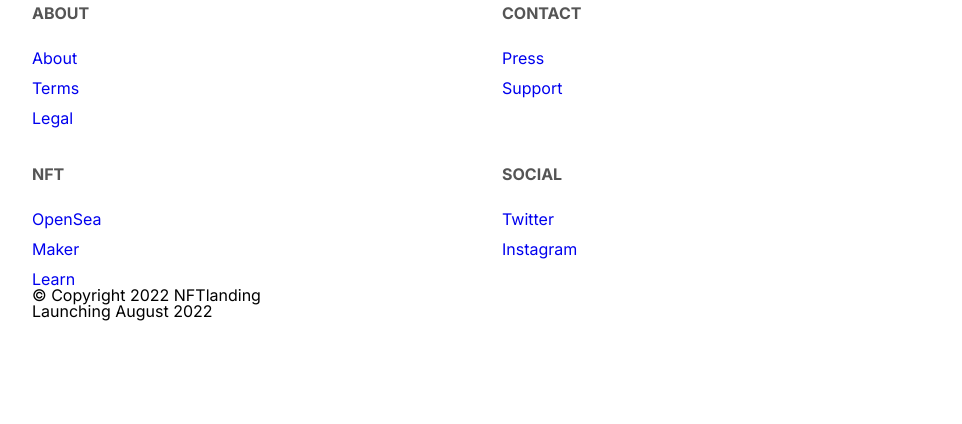
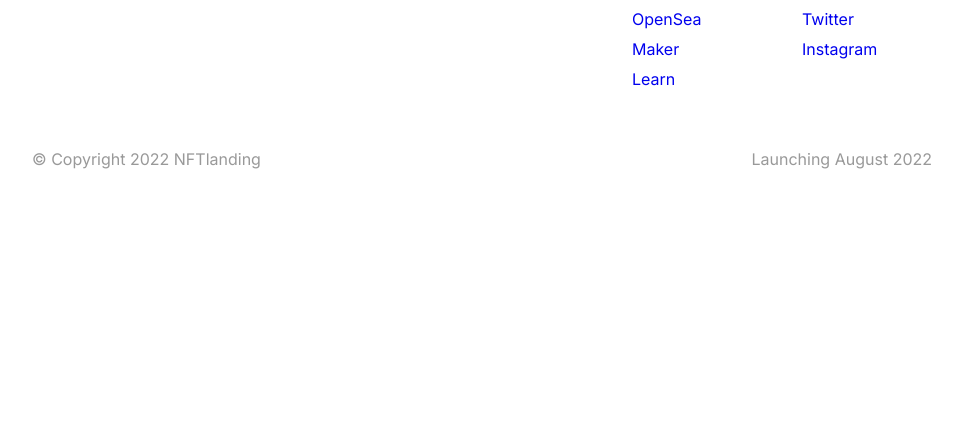
Before and after one commit to SimonasMaz/Atsiskaitymas, a plain HTML site: page Index.html in a window 1280 px wide. Shown: the part 2447-2871 px from the top of the page, without its empty margins (158-1120 px from the left). After the commit the page ends 2719 px from the top, so only its background shows below. Drawn offline with Linux system fonts and the light colour scheme.

Commit message:
footer finished

```diff
--- a/assets/elements/_footer.scss
+++ b/assets/elements/_footer.scss
@@ -25,6 +25,8 @@
 
 
     @include xm {
+        flex-direction: row;
+        align-items: center;
 
 
     };
@@ -68,6 +70,24 @@
     grid-auto-flow: column;
     gap:40px;
 
+    @include xm {
+        min-width: 300px;
+
+
+    };
+
+    @include xl {
+
+
+    };
+
+    @include xxl {
+        grid-template-columns: 1fr 1fr 1fr 1fr;
+    grid-template-rows: 1fr ;
+    min-width: 600px;
+    };
+
+
 
 
 
@@ -78,6 +98,9 @@
     display: flex;
     flex-direction: column;
     color: $dark2;
+
+
+
 
     a {
         text-decoration: none;
@@ -105,3 +128,55 @@
 
 
 }
+
+
+.footer_bottom {
+    display: flex;
+    color: $dark4;
+    padding-top: 64px;
+    justify-content: space-between;
+
+
+    @include xm {
+
+
+    };
+
+    @include xl {
+
+
+    };
+
+    @include xxl {
+
+
+    };
+
+
+
+     &-lounching {
+        visibility: hidden;
+        position: absolute;
+
+        @include xm {
+            visibility: visible;
+            position: relative;
+
+
+        };
+
+        @include xl {
+
+
+        };
+
+        @include xxl {
+
+
+        };
+
+
+
+
+     }
+}
--- a/assets/elements/_hero.scss
+++ b/assets/elements/_hero.scss
@@ -255,21 +255,21 @@
 
     @include xm {
         position: relative;
-        top: 40px;
+        top: 37px;
         left: 160px;
         overflow: visible
     };
 
     @include xl {
         position: relative;
-        top: -30px;
+        top: -35px;
         left: 200px;
         overflow: visible
     };
 
     @include xxl {
         position: relative;
-        top: -30px;
+        top: -35px;
         left: 200px;
         overflow: visible;
 
```
Also changed, not shown: assets/style.css, 1 other file.
